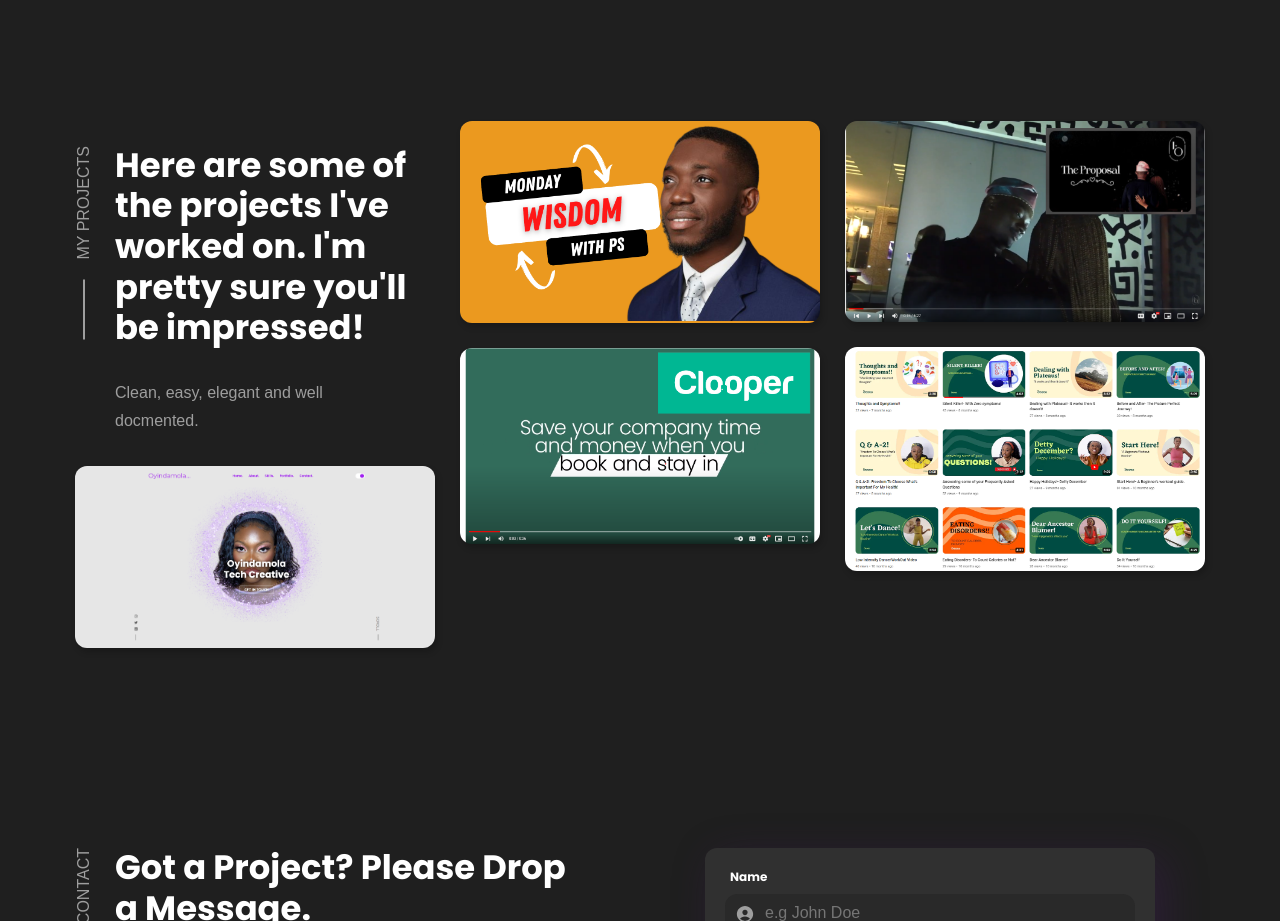
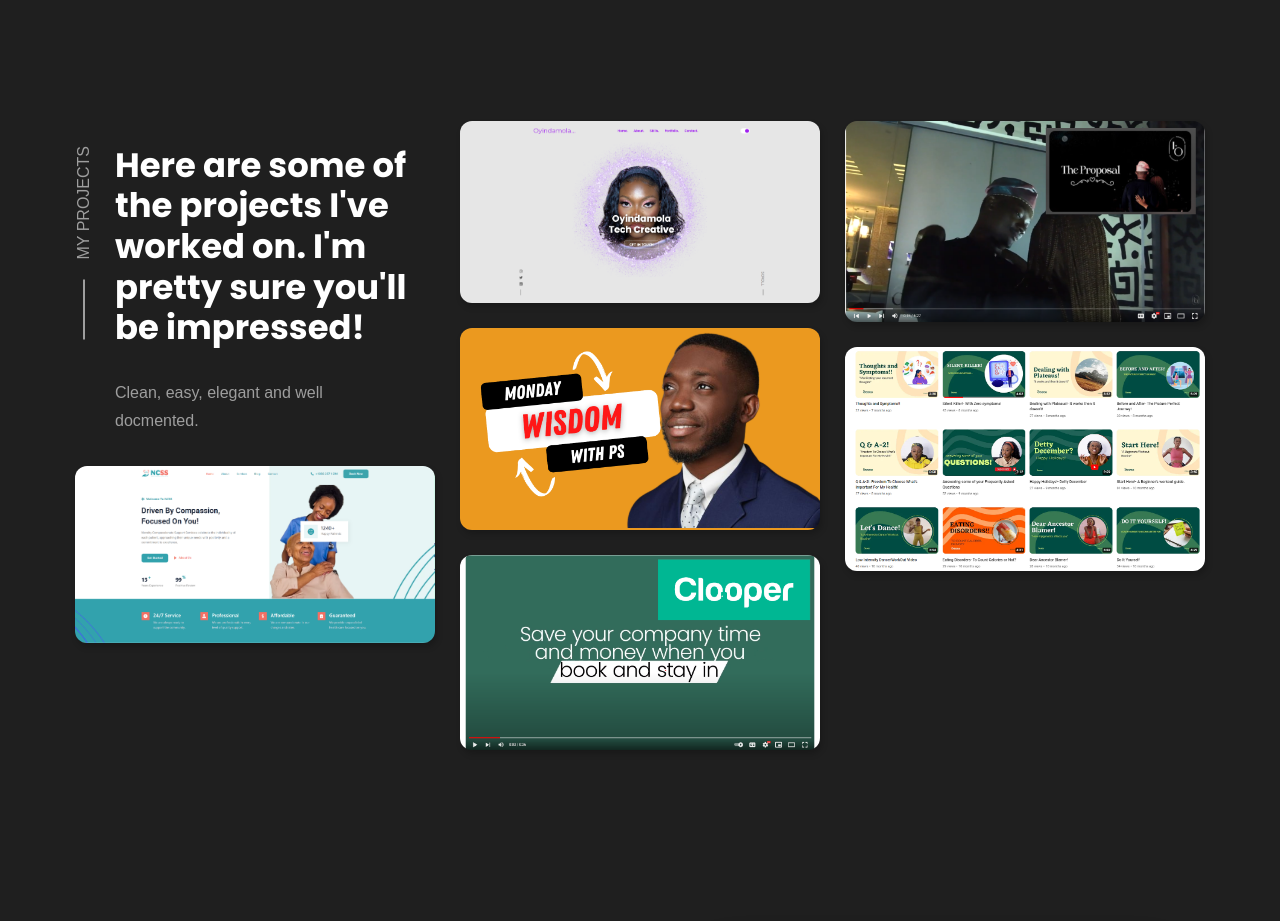
Before and after one commit to mynameisoyinda/Personal-Website, a plain HTML site: page index.html in a window 1280 px wide. Shown: the part 2400-3321 px from the top of the page. Drawn offline with nearby package versions, Linux system fonts and the light colour scheme; a web font is replaced by a local one.

Commit message:
New Edit1

```diff
--- a/index.html
+++ b/index.html
@@ -519,7 +519,25 @@
           </li>
 
           <li>
-            <a href="#" class="project-card">
+            <a href="https://noveltycss.com" class="project-card">
+
+              <figure class="card-banner">
+                <img src="./assets/images/Project Screenshot 6.png" class="w-100"
+                  alt="On a yellow background, a digital watch and a glass.">
+              </figure>
+
+              <div class="card-content">
+                <h3 class="h4 card-title">Novelty Compassionate Services Website</h3>
+
+                <time class="publish-date" datetime="2022-04">September 2023</time>
+              </div>
+
+            </a>
+          </li>
+
+
+          <li>
+            <a href="https://mynameisoyinda.com" class="project-card">
 
               <figure class="card-banner">
                 <img src="./assets/images/Project Screenshot 1.png" class="w-100" alt="A macintosh on a yellow background.">
```
